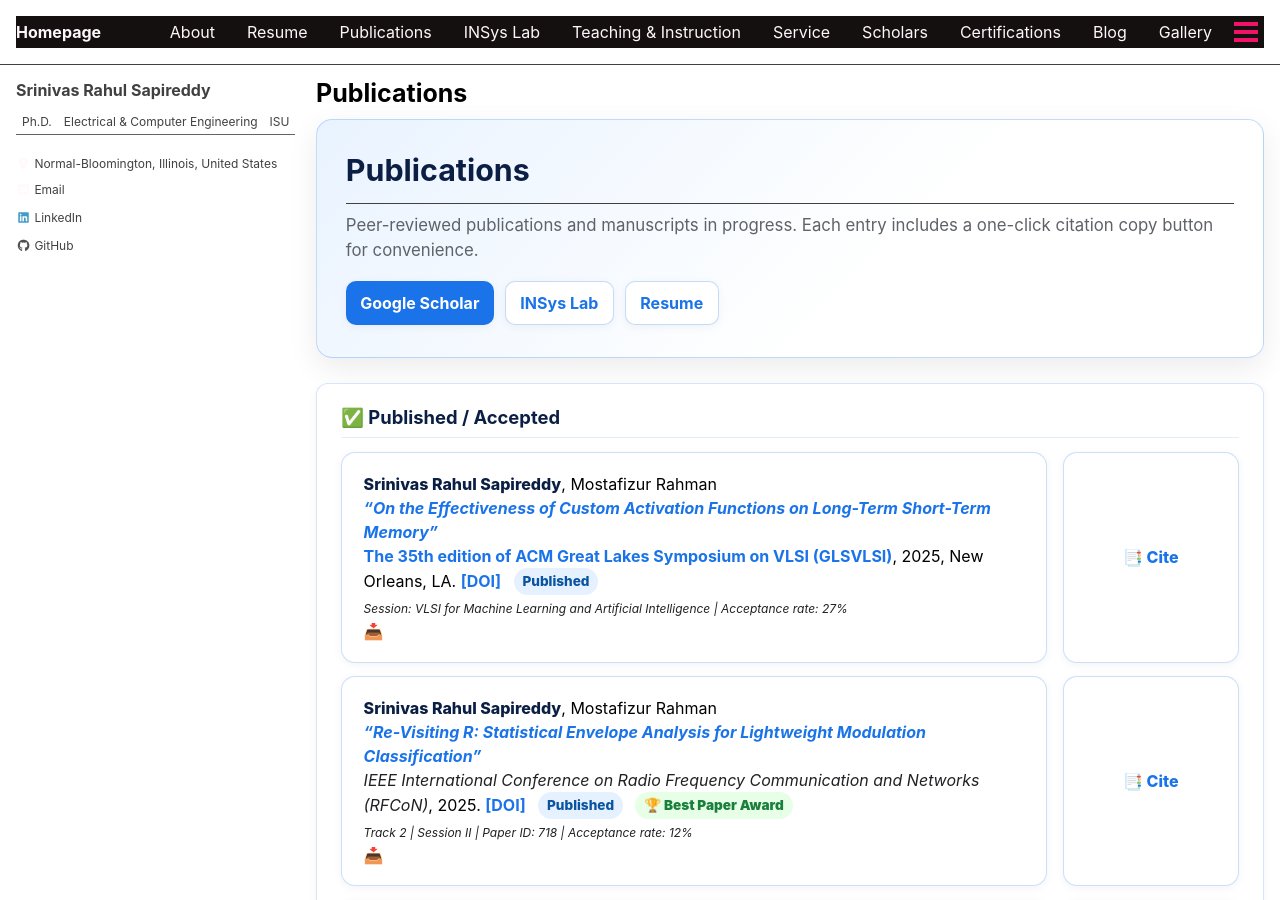
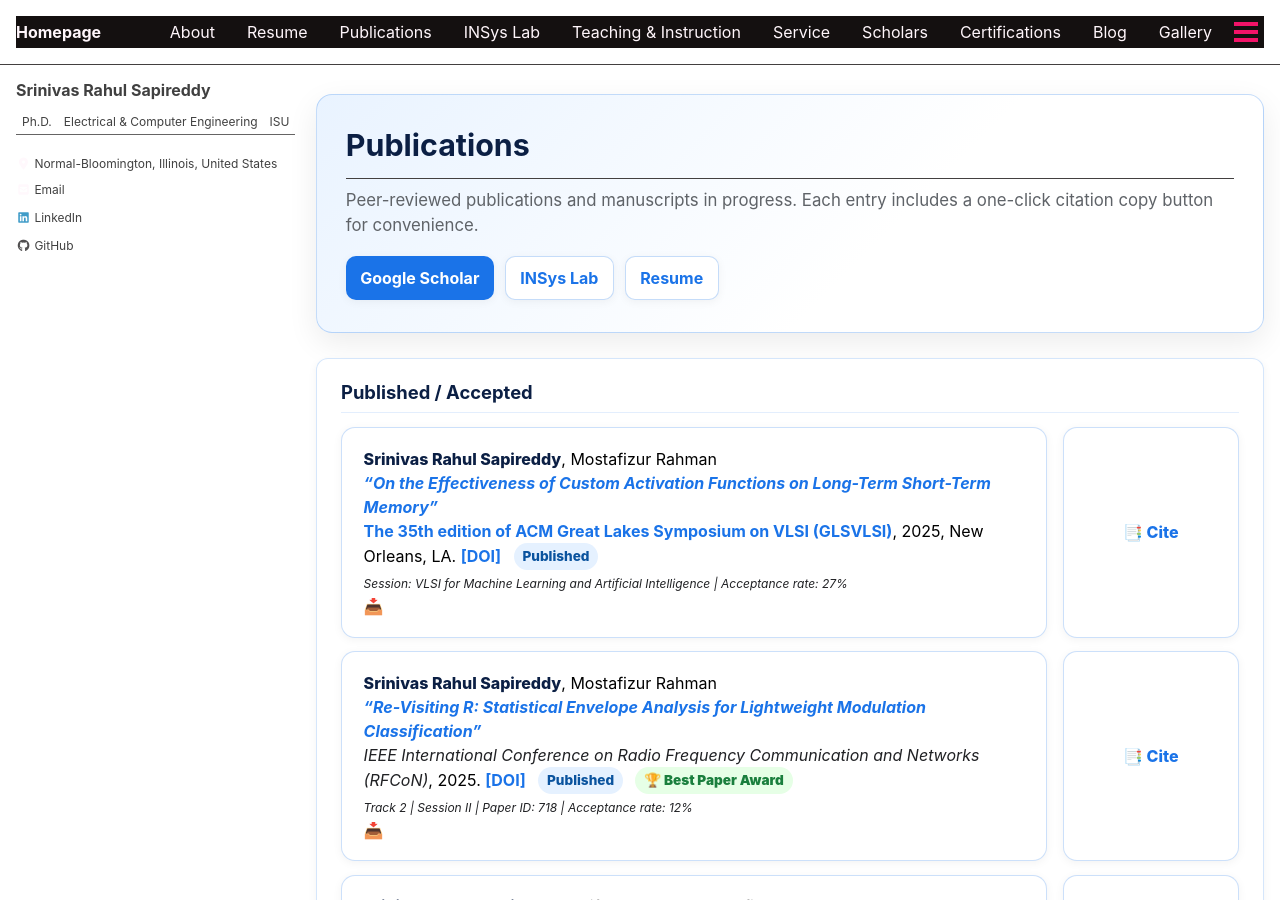
Before and after one commit to srsapireddy/srsapireddy.github.io, a Jekyll site: the page built from _pages/publications.md, in a window 1280 px wide and 900 px high. Built offline with Jekyll 4.4.1, drawn with Linux system fonts in a browser that asks for light colours; cached includes are drawn as plain includes; nearby versions of some CDN libraries; some of the changed text lies outside the part shown.

Commit message:
Update publications.md

```diff
--- a/_pages/publications.md
+++ b/_pages/publications.md
@@ -1,5 +1,5 @@
 ---
-title: "Publications"
+title: ""
 layout: single
 permalink: /publications/
 author_profile: true
@@ -270,7 +270,7 @@ function copyCitation(id) {
 </div>
 
 <div class="section">
-  <h3>✅ Published / Accepted</h3>
+  <h3>Published / Accepted</h3>
   <div class="divider"></div>
 
   <div class="pub-grid">
@@ -469,7 +469,7 @@ function copyCitation(id) {
 </div>
 
 <div class="section">
-  <h3>🚧 Work In Progress</h3>
+  <h3>Work In Progress</h3>
   <div class="divider"></div>
 
   <div class="pub-grid">
@@ -528,7 +528,7 @@ function copyCitation(id) {
 </div>
 
 <div class="section">
-  <h3>🏛️ Publication Venues</h3>
+  <h3>Publication Venues</h3>
   <div class="divider"></div>
   <div class="logo-row">
     <a href="https://www.ieee.org/" target="_blank" rel="noopener"><img src="/images/IEEE.jpg" alt="IEEE Logo"></a>
```
